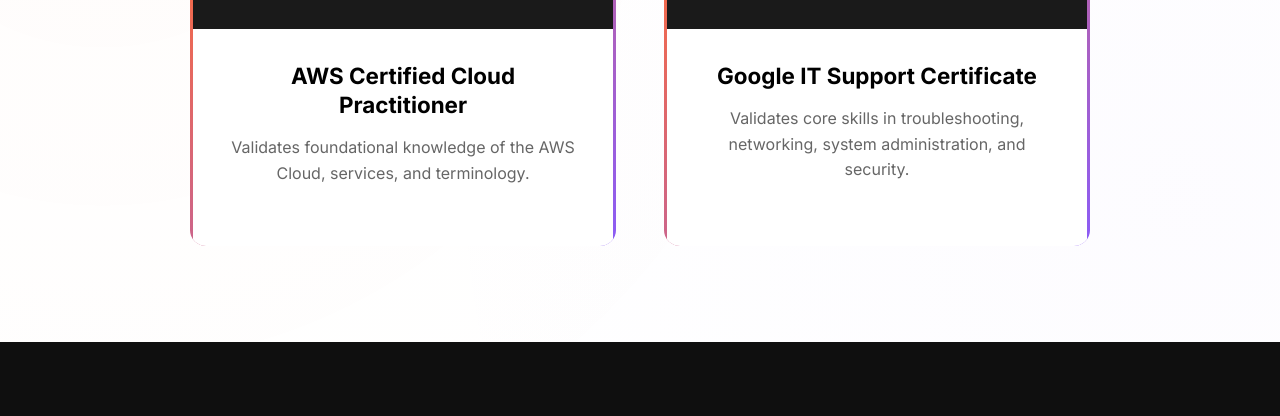
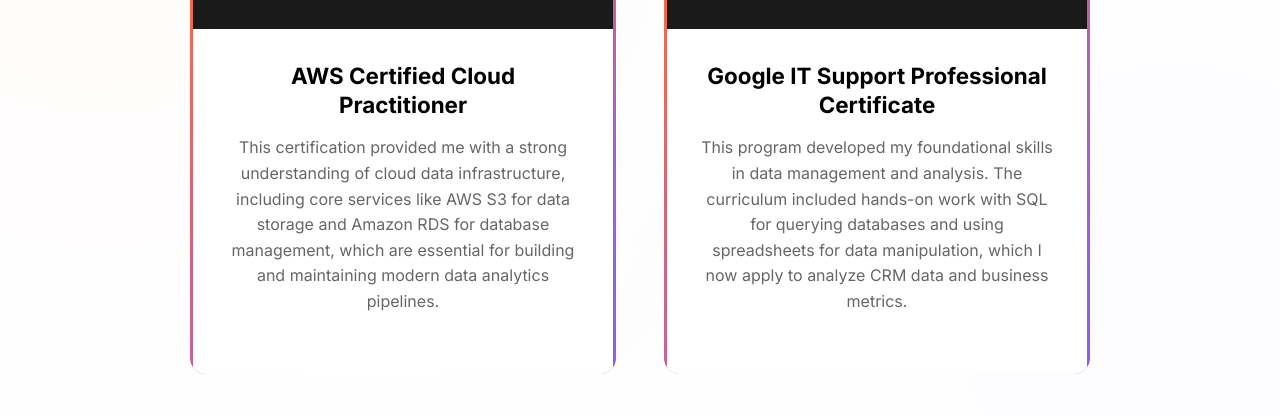
Before and after one commit to sejay-cs/sejaycodes.github.io, a plain HTML site: page index.html in a window 1280 px wide. Shown: the part 4836-5252 px from the top of the page. Drawn offline with Linux system fonts and the light colour scheme.

Commit message:
Update index.html

```diff
--- a/index.html
+++ b/index.html
@@ -2968,7 +2968,7 @@
                     </div>
                     <div class="cert-content">
                         <h3 class="cert-title">AWS Certified Cloud Practitioner</h3>
-                        <p class="cert-description">Validates foundational knowledge of the AWS Cloud, services, and terminology.</p>
+                        <p class="cert-description">This certification provided me with a strong understanding of cloud data infrastructure, including core services like AWS S3 for data storage and Amazon RDS for database management, which are essential for building and maintaining modern data analytics pipelines.</p>
 
                     </div>
                 </div>
@@ -3025,8 +3025,8 @@
                         </div>
                     </div>
                     <div class="cert-content">
-                        <h3 class="cert-title">Google IT Support Certificate</h3>
-                        <p class="cert-description">Validates core skills in troubleshooting, networking, system administration, and security.</p>
+                        <h3 class="cert-title">Google IT Support Professional Certificate</h3>
+                        <p class="cert-description">This program developed my foundational skills in data management and analysis. The curriculum included hands-on work with SQL for querying databases and using spreadsheets for data manipulation, which I now apply to analyze CRM data and business metrics.</p>
 
                     </div>
                 </div>
```
